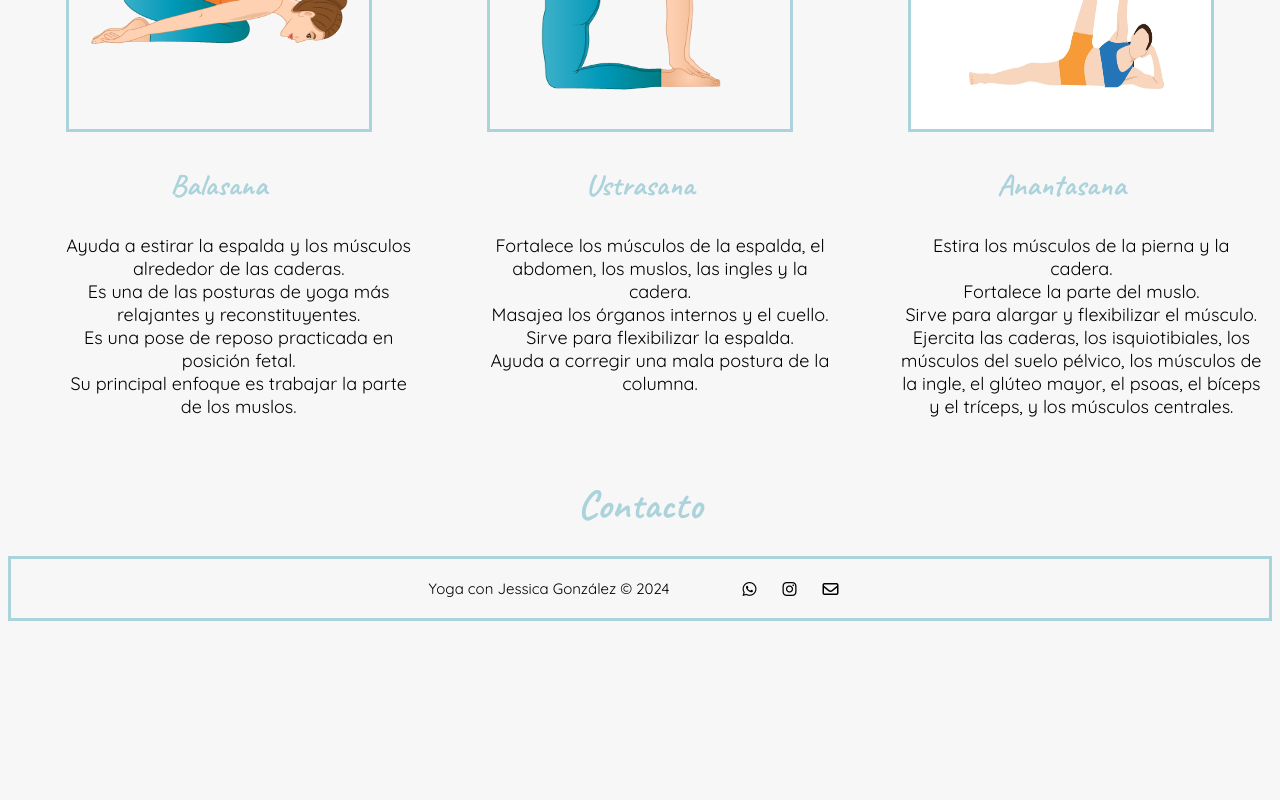
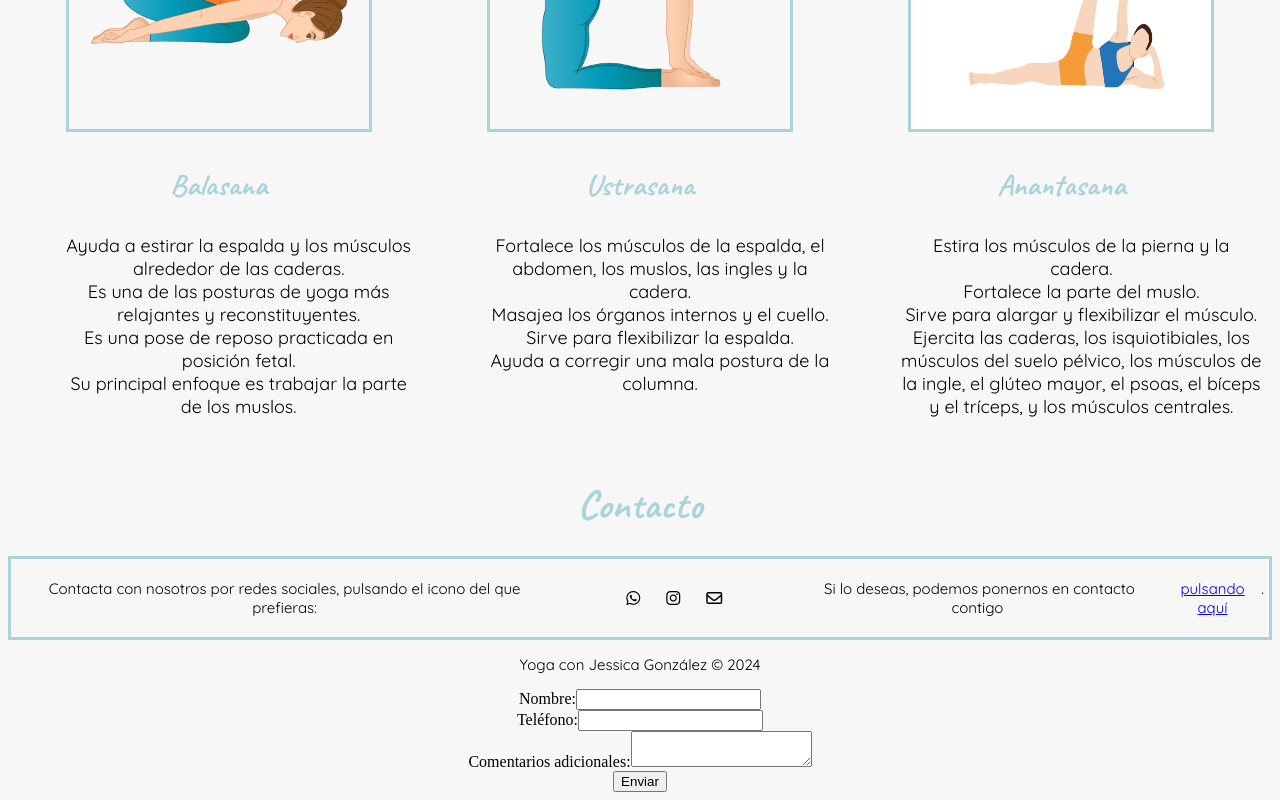
Before and after one commit to olgabonillo/proyecto-personal-olga-bonillo, a React (Vite) app: page / in a window 1280 px wide. Shown: the part 2982-3782 px from the top of the page. Before the commit the page ends 3611 px from the top, so only its background shows below. Built offline with nearby package versions, Linux system fonts and the light colour scheme; a web font is replaced by a local one.

Commit message:
created the form

```diff
--- a/src/components/App.jsx
+++ b/src/components/App.jsx
@@ -6,6 +6,7 @@ import Characteristics from './Characteristics';
 import Kundalini from './Kundalini';
 import Postures from './Postures';
 import Footer from './Footer';
+import Form from "./Form";
 import '@fortawesome/fontawesome-free/css/all.min.css';
 
 
@@ -32,6 +33,7 @@ function App() {
     <Characteristics/>
     <Postures/>
     <Footer/>
+    <Form id="formulario" className="form" target="_black"></Form>
     </>
   );
 }
--- a/src/components/Footer.jsx
+++ b/src/components/Footer.jsx
@@ -6,16 +6,26 @@ function Footer() {
           <h1 className="contact">Contacto</h1>
         </div>
         <div className="footer">
-            <p className="text-footer">Yoga con Jessica González © 2024</p>
+        <p className="text-footer">Contacta con nosotros por redes sociales, pulsando el icono del que prefieras:</p>
           <a href="https://wa.me/34619393123" target="_black">
-            <i className="fa-brands fa-whatsapp" style={{ color: '#000' }}></i>
+            <i className="fa-brands fa-whatsapp" style={{ color: "#000" }}></i>
           </a>
           <a href="https://www.instagram.com/" target="_black">
-            <i className="fa-brands fa-instagram" style={{ color: '#000' }}></i>
+            <i className="fa-brands fa-instagram" style={{ color: "#000" }}></i>
           </a>
           <a href="mailto:olgaalaquas@gmail.com" target="_black">
-            <i className="fa-regular fa-envelope" style={{ color: '#000' }}></i>
+            <i className="fa-regular fa-envelope" style={{ color: "#000" }}></i>
           </a>
+          <p className="text-form">
+            Si lo deseas, podemos ponernos en contacto contigo&nbsp;
+            <a href="#formulario" target="_black">
+              pulsando aquí
+            </a>
+            .
+          </p>
+        </div>
+        <div>
+          <p className="copyright">Yoga con Jessica González © 2024</p>
         </div>
       </main>
     </>
--- /dev/null
+++ b/src/components/Form.jsx
@@ -0,0 +1,83 @@
+import { useState } from 'react';
+
+const Form = () => {
+  const [formData, setFormData] = useState({
+    nombre: '',
+    telefono: '',
+    comentarios: ''
+  });
+
+  const [errors, setErrors] = useState({
+    nombre: false,
+    telefono: false,
+    comentarios: false
+  });
+
+  const handleChange = (e) => {
+    const { name, value } = e.target;
+    setFormData({ ...formData, [name]: value });
+  };
+
+  const validarFormulario = () => {
+    const newErrors = {
+      nombre: formData.nombre.trim() === '',
+      telefono: formData.telefono.trim() === '',
+      comentarios: formData.comentarios.trim() === ''
+    };
+    setErrors(newErrors);
+
+    // Verifica si hay errores
+    return !Object.values(newErrors).includes(true);
+  };
+
+  const handleSubmit = (e) => {
+    e.preventDefault();
+
+    if (validarFormulario()) {
+      alert('Formulario enviado con éxito');
+      console.log('Datos enviados:', formData);
+    } else {
+      alert('Por favor, completa todos los campos obligatorios');
+    }
+  };
+
+  return (
+    <form onSubmit={handleSubmit}>
+      <div>
+        <label>Nombre:</label>
+        <input
+          type="text"
+          name="nombre"
+          value={formData.nombre}
+          onChange={handleChange}
+        />
+        {errors.nombre && <span style={{ color: 'red' }}>Campo obligatorio</span>}
+      </div>
+
+      <div>
+        <label>Teléfono:</label>
+        <input
+          type="tel"
+          name="telefono"
+          value={formData.telefono}
+          onChange={handleChange}
+        />
+        {errors.telefono && <span style={{ color: 'red' }}>Campo obligatorio</span>}
+      </div>
+
+      <div>
+        <label>Comentarios adicionales:</label>
+        <textarea
+          name="comentarios"
+          value={formData.comentarios}
+          onChange={handleChange}
+        />
+        {errors.comentarios && <span style={{ color: 'red' }}>Campo obligatorio</span>}
+      </div>
+
+      <button type="submit">Enviar</button>
+    </form>
+  );
+};
+
+export default Form;
--- a/src/styles/App.scss
+++ b/src/styles/App.scss
@@ -138,10 +138,17 @@ body {
 }
 
 .text-footer {
-  display: inline-flex;
+  display: flex;
   font-size: 15px;
   font-family: "Quicksand", sans-serif;
   margin-right: 60px;
+}
+
+.text-form {
+  display: flex;
+  font-size: 15px;
+  font-family: "Quicksand", sans-serif;
+  margin-left: 60px;
 }
 
 .contact {
@@ -185,3 +192,15 @@ body {
   [id] {
     scroll-margin-top: 150px; /* Ajusta el valor según la altura de tu sticky */
 }
+
+.copyright {
+  display: flex;
+  justify-content: center;
+  align-items: center;
+  font-size: 15px;
+  font-family: "Quicksand", sans-serif;
+}
+
+.form {
+  background-color: #abd3db;
+}
```
